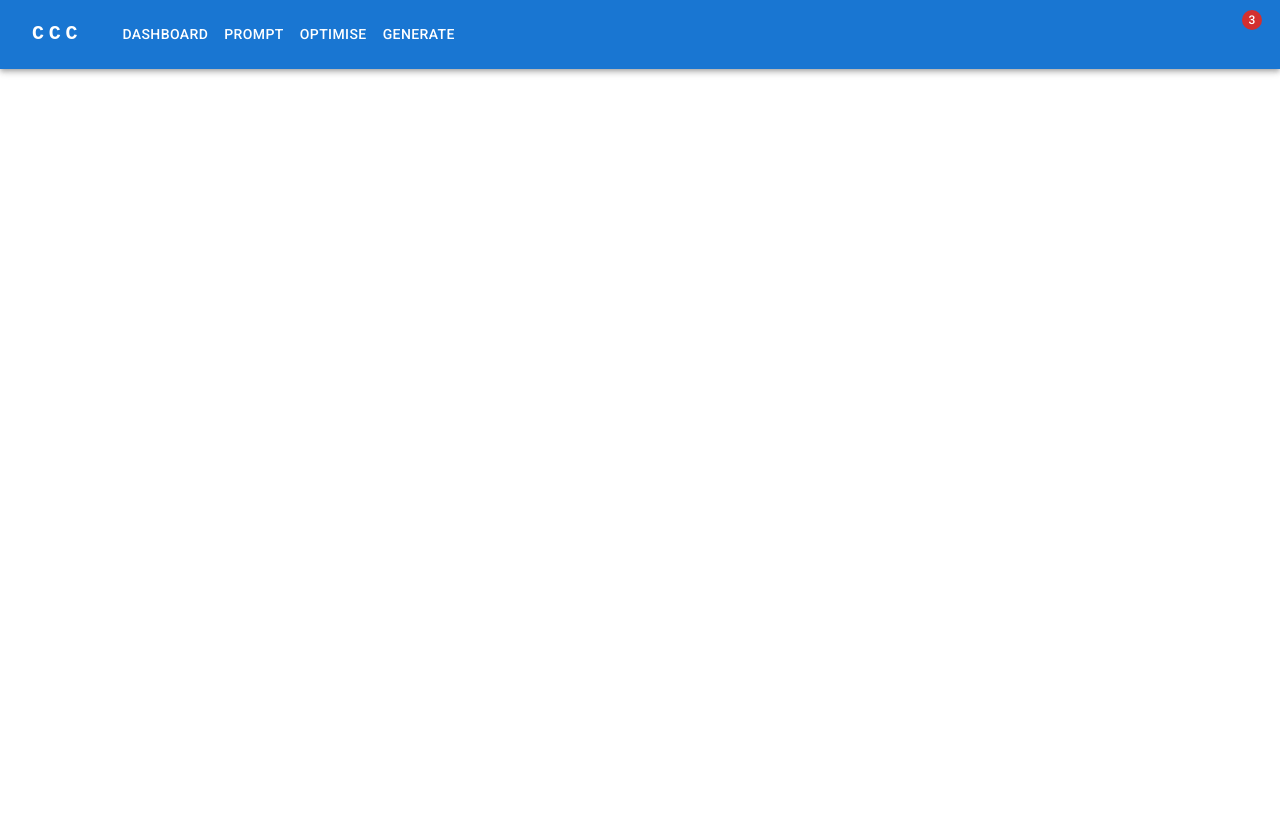
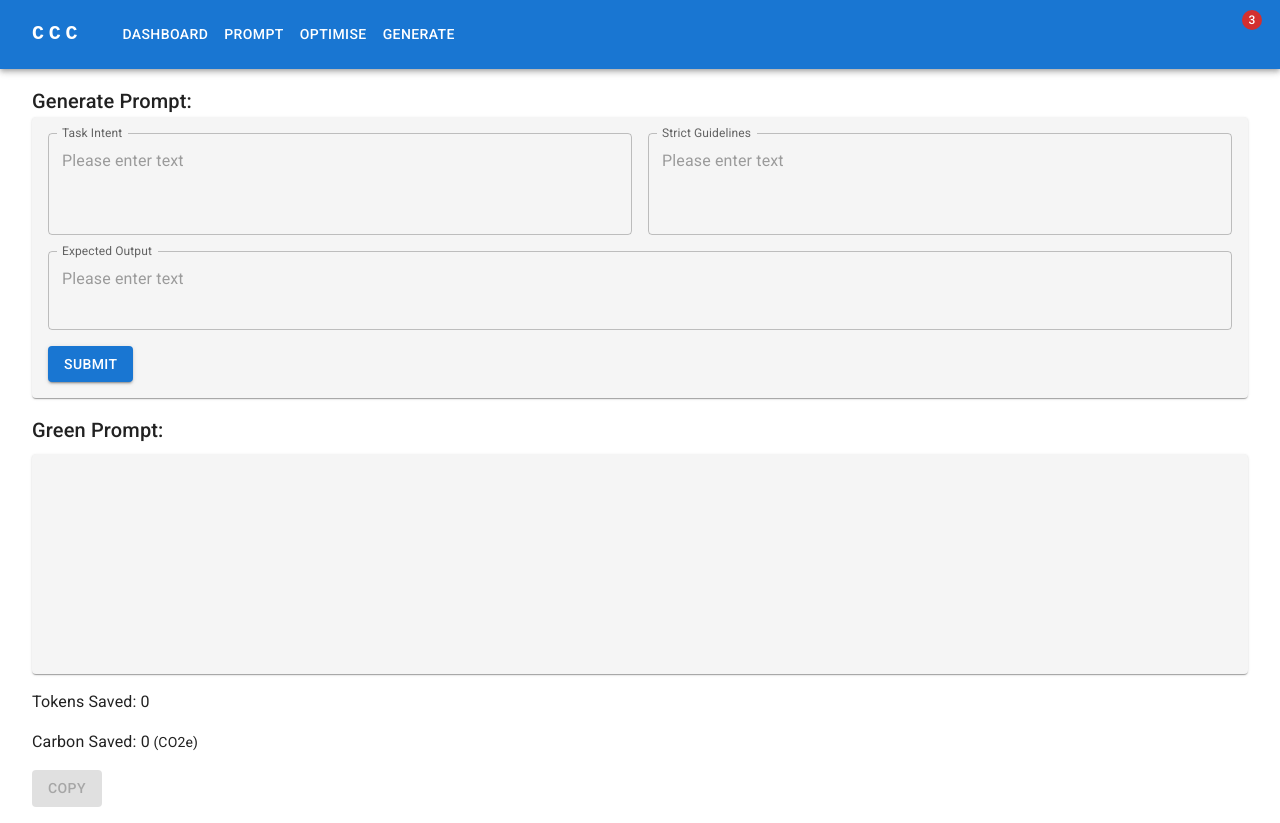
Before and after one commit to gauravr7/flo-ccc, a React (Vite) app: page /generate in a window 1280 px wide. Before the commit the page ends 800 px from the top, so only its background shows below. Built offline with nearby package versions, Linux system fonts and the light colour scheme; some icons are missing.

Commit message:
generate page

```diff
--- a/src/components/Generate.jsx
+++ b/src/components/Generate.jsx
@@ -1,8 +1,189 @@
-import React, { Component } from 'react';
+import { useState } from 'react';
+import {
+  Box,
+  Typography,
+  TextField,
+  Button,
+  Paper,
+  CircularProgress,
+  Grid,
+} from '@mui/material';
+import { styled } from '@mui/material/styles';
+import axiosInstance from '../util/axios';
 
-export default class Generate extends Component {
-  //API: 8003/generate-green-prompt
-  render() {
-    return <div></div>;
-  }
+const Root = styled(Box)(({ theme }) => ({
+  display: 'flex',
+  flexDirection: 'column',
+
+  padding: theme.spacing(0, 2),
+}));
+
+function Generate() {
+  const [formData, setFormData] = useState({
+    task_intent: '',
+    strict_guidelines: '',
+    expected_output: '',
+  });
+  const [responseData, setResponseData] = useState(null);
+  const [loading, setLoading] = useState(false);
+  const [error, setError] = useState(null);
+
+  const handleChange = (e) => {
+    setFormData({
+      ...formData,
+      [e.target.name]: e.target.value,
+    });
+  };
+
+  const handleSubmit = async (e) => {
+    e.preventDefault();
+    setResponseData({});
+    setLoading(true);
+    setError(null);
+
+    try {
+      const response = await axiosInstance.post(
+        'http://localhost:8003/generate-green-prompt',
+        {
+          ...formData,
+        }
+      );
+      setResponseData(response.data);
+    } catch (err) {
+      setError(err.response?.data?.message || err.message);
+    } finally {
+      setLoading(false);
+    }
+  };
+
+  const [copied, setCopied] = useState(false);
+
+  const handleCopy = async () => {
+    try {
+      await navigator.clipboard.writeText(responseData?.GREEN_PROMPT);
+      setCopied(true);
+      setTimeout(() => setCopied(false), 2000);
+    } catch (err) {
+      console.error('Failed to copy: ', err);
+    }
+  };
+
+  return (
+    <Root>
+      <Box>
+        <Typography variant="h6">Generate Prompt:</Typography>
+
+        <form onSubmit={handleSubmit}>
+          <Paper
+            elevation={1}
+            sx={{
+              minHeight: 120,
+              p: 2,
+              bgcolor: '#f5f5f5',
+            }}
+          >
+            <Grid container spacing={2} alignItems="stretch">
+              <Grid size={6}>
+                <TextField
+                  name="task_intent"
+                  fullWidth
+                  variant="outlined"
+                  placeholder="Please enter text"
+                  label="Task Intent"
+                  onChange={handleChange}
+                  multiline
+                  rows={3}
+                  InputLabelProps={{ shrink: true }}
+                />
+              </Grid>
+              <Grid size={6}>
+                <TextField
+                  name="strict_guidelines"
+                  fullWidth
+                  variant="outlined"
+                  placeholder="Please enter text"
+                  label="Strict Guidelines"
+                  onChange={handleChange}
+                  multiline
+                  rows={3}
+                  InputLabelProps={{ shrink: true }}
+                />
+              </Grid>
+              <Grid size={12}>
+                <TextField
+                  name="expected_output"
+                  fullWidth
+                  variant="outlined"
+                  placeholder="Please enter text"
+                  label="Expected Output"
+                  onChange={handleChange}
+                  multiline
+                  rows={2}
+                  InputLabelProps={{ shrink: true }}
+                />
+              </Grid>
+              <Grid>
+                <Button variant="contained" type="submit">
+                  Submit
+                </Button>
+              </Grid>
+            </Grid>
+          </Paper>
+        </form>
+      </Box>
+
+      <Box mt={2}>
+        <Typography variant="h6" mb={1}>
+          Green Prompt:
+        </Typography>
+
+        <Paper
+          elevation={1}
+          sx={{
+            minHeight: 220,
+            maxHeight: 220,
+            overflowY: 'auto',
+            p: 2,
+            bgcolor: '#f5f5f5',
+            mb: 2,
+          }}
+        >
+          {loading ? (
+            <CircularProgress />
+          ) : (
+            <Typography variant="body2" color="textSecondary">
+              {responseData?.GREEN_PROMPT}
+            </Typography>
+          )}
+
+          {error && (
+            <Typography variant="body2" color="error">
+              {error}
+            </Typography>
+          )}
+        </Paper>
+        <Typography variant="body1" mb={2}>
+          Tokens Saved: {responseData?.token_savings || 0}
+        </Typography>
+        <Typography variant="body1" mb={2}>
+          Carbon Saved: {responseData?.carbon_savings || 0}
+          <Typography variant="body2" component="span">
+            {' '}
+            (CO2e)
+          </Typography>
+        </Typography>
+
+        <Button
+          variant="contained"
+          color="success"
+          onClick={handleCopy}
+          disabled={!responseData?.GREEN_PROMPT}
+        >
+          {copied ? 'Copied!' : 'Copy'}
+        </Button>
+      </Box>
+    </Root>
+  );
 }
+
+export default Generate;
--- a/src/components/Optimise.jsx
+++ b/src/components/Optimise.jsx
@@ -13,7 +13,7 @@ import axiosInstance from '../util/axios';
 const Root = styled(Box)(({ theme }) => ({
   display: 'flex',
   flexDirection: 'column',
-  gap: theme.spacing(3),
+
   padding: theme.spacing(0, 2),
 }));
 
@@ -36,6 +36,7 @@ function Optimise() {
     e.preventDefault();
     setLoading(true);
     setError(null);
+    setResponseData({});
 
     try {
       const response = await axiosInstance.post(
@@ -90,10 +91,10 @@ function Optimise() {
               multiline
               rows={6}
             />
+            <Button variant="contained" type="submit" sx={{ mt: 2 }}>
+              Submit
+            </Button>
           </Paper>
-          <Button variant="contained" type="submit">
-            Submit
-          </Button>
         </form>
       </Box>
 
--- a/src/components/Prompt.jsx
+++ b/src/components/Prompt.jsx
@@ -90,17 +90,6 @@ function Prompt() {
       <Box my={2}>
         <form onSubmit={handleSubmit}>
           <Grid container spacing={2} alignItems="stretch">
-            <Grid size={9}>
-              <TextField
-                name="INPUT_PROMPT"
-                fullWidth
-                variant="outlined"
-                placeholder="Please enter your prompt here"
-                label="Input Prompt"
-                onChange={handleChange}
-                multiline={true}
-              />
-            </Grid>
             <Grid size={3}>
               <TextField
                 select
@@ -122,6 +111,18 @@ function Prompt() {
                 </MenuItem>
               </TextField>
             </Grid>
+            <Grid size={9}>
+              <TextField
+                name="INPUT_PROMPT"
+                fullWidth
+                variant="outlined"
+                placeholder="Please enter your prompt here"
+                label="Input Prompt"
+                onChange={handleChange}
+                multiline={true}
+                InputLabelProps={{ shrink: true }}
+              />
+            </Grid>
             <Grid size={12} textAlign="right">
               <Button variant="contained" type="submit">
                 Submit
```
